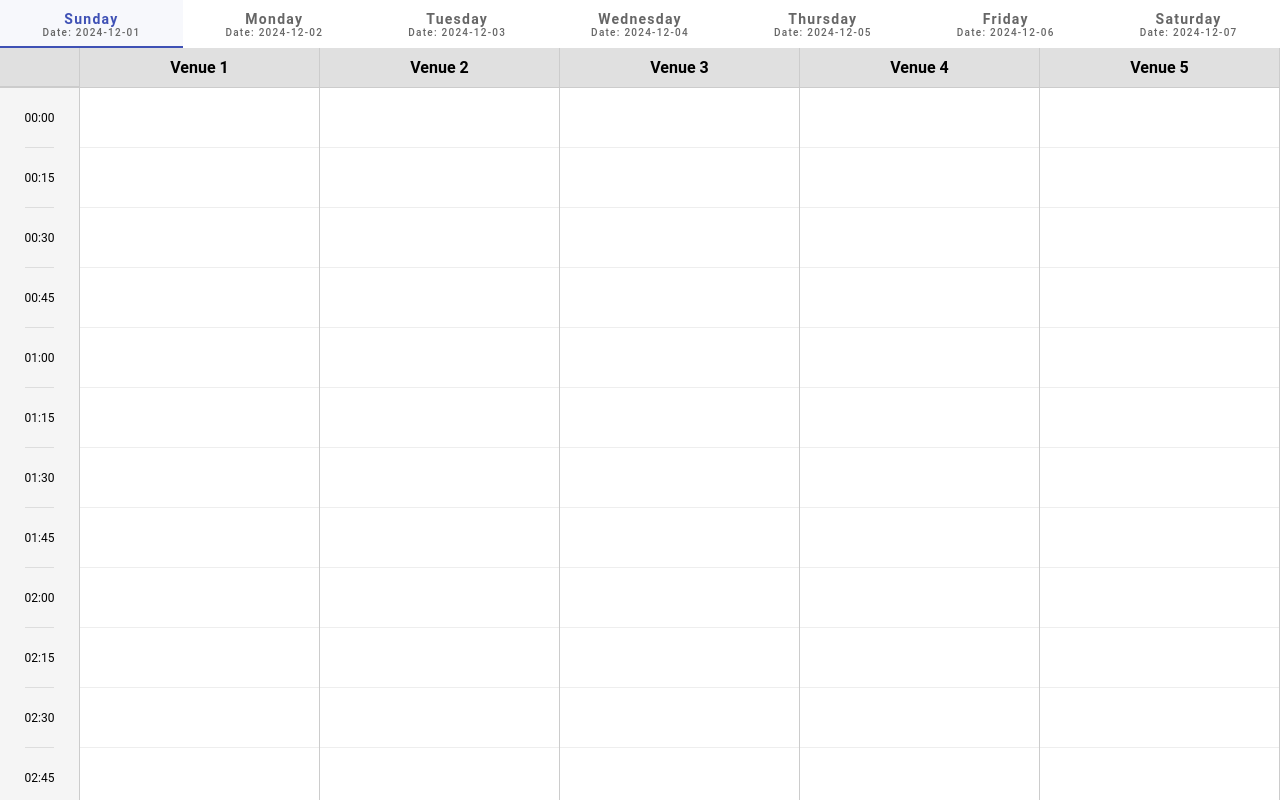
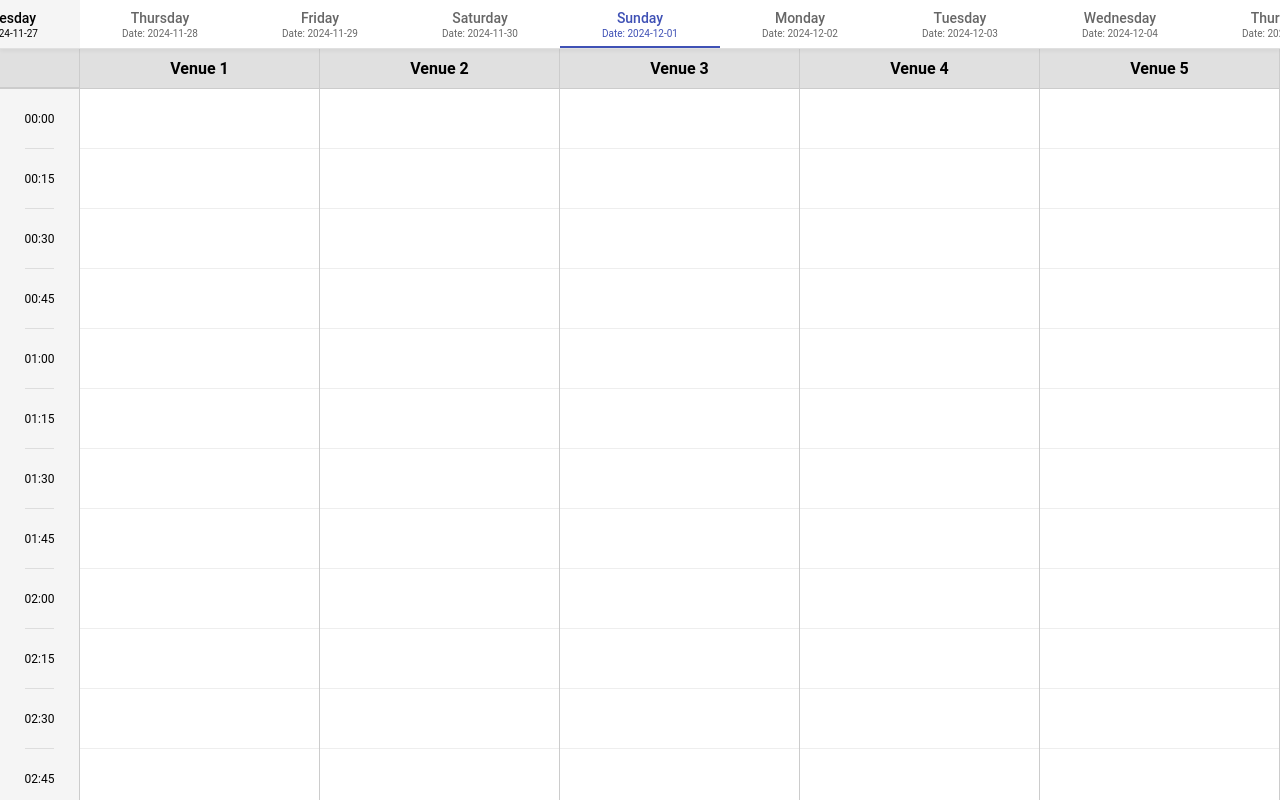
Before and after one commit to Mahabub618/event-time-table, an Angular app: page / in a window 1280 px wide. Built offline with nearby package versions, Linux system fonts and the light colour scheme.

Commit message:
refactor EventTimetable component for improved date selection and infinite scrolling

```diff
--- a/src/app/event-timetable/event-timetable.component.html
+++ b/src/app/event-timetable/event-timetable.component.html
@@ -1,17 +1,22 @@
 <div class="timetable-container">
-    <div class="tabs-wrapper">
-        <div class="animation-wrapper" *ngIf="!isLoading" [@slideInOut]="{ value: '', params: {
-                 enterFrom: direction === 'next' ? '100' : '-100',
-                 leaveTo: direction === 'next' ? '-100' : '100'
-             } }">
-            <mat-tab-group animationDuration="0ms" class="date-tabs" #tabGroup>
-                <mat-tab *ngFor="let day of days">
-                    <ng-template mat-tab-label>
-                        <div class="tab-label">
+    <div class="date-header-wrapper">
+        <div class="date-scroll-container" #dateScrollContainer (scroll)="onDateScroll($event)">
+            <div class="date-items-row">
+                <div class="date-item" *ngFor="let day of days"
+                     [class.selected]="day.date.toDateString() === selectedDate.toDateString()"
+                     (click)="selectDate(day)">
+                    <div class="tab-label-content">
                         <span class="day-name">{{ day.label }}</span>
                         <span class="date-text">Date: {{ day.date | date:'yyyy-MM-dd' }}</span>
                     </div>
-                    </ng-template>
+                    <div class="ink-bar" *ngIf="day.date.toDateString() === selectedDate.toDateString()"></div>
+                </div>
+            </div>
+        </div>
+        <div class="loading-overlay" *ngIf="isLoadingDays">
+            <div class="spinner"></div>
+        </div>
+    </div>
 
     <div class="schedule-viewport" #scheduleViewport (scroll)="onScroll($event)">
         <div class="schedule-content">
@@ -49,9 +54,4 @@
             </div>
         </div>
     </div>
-
-                </mat-tab>
-            </mat-tab-group>
 </div>
-    </div>
-</div>
--- a/src/app/event-timetable/event-timetable.component.scss
+++ b/src/app/event-timetable/event-timetable.component.scss
@@ -9,95 +9,120 @@
     }
 }
 
-.animation-wrapper {
-    flex: 1;
+.date-header-wrapper {
+    position: relative;
+    background: #fff;
+    border-bottom: 1px solid #e0e0e0;
+    box-shadow: 0 2px 4px rgba(0,0,0,0.05);
+    z-index: 200;
+    flex-shrink: 0;
+}
+
+.date-scroll-container {
+    overflow-x: auto;
+    overflow-y: hidden;
+    white-space: nowrap;
+    -webkit-overflow-scrolling: touch;
+    scrollbar-width: none;
+    &::-webkit-scrollbar {
+        display: none;
+    }
+}
+
+.date-items-row {
+    display: flex;
+    padding: 0;
+    height: 48px;
+}
+
+.date-item {
+    flex: 0 0 auto;
+    min-width: 160px;
+    height: 100%;
+    margin: 0;
     display: flex;
     flex-direction: column;
-    overflow: hidden;
+    align-items: center;
+    justify-content: center;
+    cursor: pointer;
+    border-radius: 0;
+    position: relative;
+    opacity: 0.6;
+    transition: opacity 0.2s, background-color 0.2s;
+
+    &:hover {
+        background-color: rgba(0,0,0,0.04);
+        opacity: 1;
+    }
+
+    &.selected {
+        background-color: transparent;
+        opacity: 1;
+        color: #3f51b5;
+
+        .day-name, .date-text {
+            color: #3f51b5;
+        }
+    }
 }
 
-.date-tabs {
-    flex: 1;
+.tab-label-content {
     display: flex;
     flex-direction: column;
+    align-items: center;
+    line-height: normal;
+    padding: 0 24px;
 }
 
-.tabs-wrapper {
-    flex: 1;
-    display: flex;
-    flex-direction: column;
-    position: relative;
-    overflow: hidden;
+.day-name {
+    font-weight: 500;
+    font-size: 14px;
+    color: inherit;
+    margin-bottom: 2px;
 }
 
-.nav-arrow {
+.date-text {
+    font-size: 10px;
+    color: inherit;
+}
+
+.ink-bar {
     position: absolute;
-    top: 24px;
-    transform: translateY(-50%);
-    z-index: 1000;
-    opacity: 1;
-    pointer-events: auto;
-    transition: opacity 0.3s ease;
-    background: rgba(255, 255, 255, 0.8);
-    border: 1px solid #ccc;
-    border-radius: 50%;
-    width: 32px;
-    height: 32px;
+    bottom: 0;
+    left: 0;
+    right: 0;
+    height: 2px;
+    background-color: #3f51b5;
+}
+
+.day-number {
+    display: none;
+}
+
+.loading-overlay {
+    position: absolute;
+    top: 0;
+    left: 0;
+    right: 0;
+    bottom: 0;
+    background: rgba(255,255,255,0.5);
     display: flex;
     align-items: center;
     justify-content: center;
-    cursor: pointer;
-    box-shadow: 0 2px 4px rgba(0, 0, 0, 0.2);
-
-    mat-icon {
-        font-size: 20px;
-        width: 20px;
-        height: 20px;
-    }
-
-    &.left {
-        left: 8px;
-    }
-
-    &.right {
-        right: 8px;
-    }
-
-    &:hover {
-        background-color: #f0f0f0;
-    }
+    pointer-events: none;
 }
 
-::ng-deep {
-    .mat-mdc-tab-group {
-        flex: 1;
-        display: flex;
-        flex-direction: column;
-        min-height: 0;
-    }
+.spinner {
+    width: 20px;
+    height: 20px;
+    border: 2px solid #1a73e8;
+    border-top-color: transparent;
+    border-radius: 50%;
+    animation: spin 1s linear infinite;
+}
 
-    .mat-mdc-tab-body-wrapper {
-        flex: 1 1 auto;
-        display: flex;
-        flex-direction: column;
-        min-height: 0;
-    }
-
-    .mat-mdc-tab-body {
-        flex: 1 1 auto;
-        height: 100%;
-        display: flex;
-        flex-direction: column;
-        min-height: 0;
-    }
-
-    .mat-mdc-tab-body-content {
-        height: 100%;
-        overflow: hidden !important;
-        display: flex;
-        flex-direction: column;
-        min-height: 0;
-    }
+@keyframes spin {
+    to { transform: rotate(360deg); }
 }
 
 .schedule-viewport {
--- a/src/app/event-timetable/event-timetable.component.ts
+++ b/src/app/event-timetable/event-timetable.component.ts
@@ -1,6 +1,5 @@
-import { Component, OnInit, ViewChild, ElementRef, AfterViewInit, HostListener } from '@angular/core';
-import { MatTabGroup } from '@angular/material/tabs';
-import { trigger, transition, style, animate, state } from '@angular/animations';
+import { Component, OnInit, ViewChild, ElementRef, AfterViewInit } from '@angular/core';
+import { trigger, transition, style, animate } from '@angular/animations';
 import { CalendarEvent } from '../models/event.model';
 import { EventDataService, Day } from '../services/event-data.service';
 
@@ -21,7 +20,7 @@ import { EventDataService, Day } from '../services/event-data.service';
   ]
 })
 export class EventTimetableComponent implements OnInit, AfterViewInit {
-  @ViewChild('tabGroup', { read: ElementRef }) tabGroupRef!: ElementRef;
+  @ViewChild('dateScrollContainer') dateScrollContainer!: ElementRef;
   @ViewChild('scheduleViewport') scheduleViewport!: ElementRef;
 
   days: Day[] = [];
@@ -37,42 +36,108 @@ export class EventTimetableComponent implements OnInit, AfterViewInit {
 
   events: CalendarEvent[] = [];
 
-  currentStartDate = new Date('2024-12-01');
-  isLoading = false;
-  direction: 'next' | 'prev' = 'next';
+  selectedDate: Date = new Date('2024-12-01');
+  isLoadingDays = false;
+
+  // For infinite scroll of days
+  private readonly DAY_BATCH_SIZE = 14;
+  private readonly SCROLL_THRESHOLD = 100;
 
   constructor(private eventDataService: EventDataService) { }
 
   ngOnInit(): void {
-    this.fetchDays();
+    this.initializeDays();
     this.fetchTimeSlots();
     this.loadVenues();
   }
 
   ngAfterViewInit() {
+    // Center the selected date if possible, or just ensure it's visible
   }
 
-  fetchDays() {
-    this.eventDataService.getDays(this.currentStartDate).subscribe(data => {
+  initializeDays() {
+    // Load some past days and some future days.
+    // Let's start 7 days before selectedDate
+    const startDate = new Date(this.selectedDate);
+    startDate.setDate(startDate.getDate() - 7);
+
+    this.isLoadingDays = true;
+    this.eventDataService.getDays(startDate, this.DAY_BATCH_SIZE).subscribe(data => {
       this.days = data;
-      this.isLoading = false;
+      this.isLoadingDays = false;
+      // After view updates, we might want to scroll to the selected date
+      setTimeout(() => this.scrollToSelectedDate(), 0);
     });
   }
 
-  loadNextWeek() {
-    this.direction = 'next';
-    this.isLoading = true;
-    this.currentStartDate.setDate(this.currentStartDate.getDate() + 7);
-    this.currentStartDate = new Date(this.currentStartDate);
-    this.fetchDays();
+  scrollToSelectedDate() {
+    if (!this.dateScrollContainer) return;
+    const container = this.dateScrollContainer.nativeElement;
+    // Simple logic: find the index of selected date and scroll there
+    // This assumes each day item has a fixed width or we can find the element
+    // For now, let's just scroll to center roughly if we can't find the element easily without more DOM queries
+    // Better: find the element in the list.
+    // We can use a data attribute on the day elements.
+    const selectedEl = container.querySelector('.date-item.selected');
+    if (selectedEl) {
+        selectedEl.scrollIntoView({ behavior: 'auto', block: 'nearest', inline: 'center' });
+    }
   }
 
-  loadPreviousWeek() {
-    this.direction = 'prev';
-    this.isLoading = true;
-    this.currentStartDate.setDate(this.currentStartDate.getDate() - 7);
-    this.currentStartDate = new Date(this.currentStartDate);
-    this.fetchDays();
+  onDateScroll(event: any) {
+    const element = event.target;
+    if (this.isLoadingDays) return;
+
+    if (element.scrollLeft < this.SCROLL_THRESHOLD) {
+      this.loadPreviousDays();
+    } else if (element.scrollWidth - element.scrollLeft - element.clientWidth < this.SCROLL_THRESHOLD) {
+      this.loadNextDays();
+    }
+  }
+
+  loadPreviousDays() {
+    if (this.days.length === 0) return;
+    this.isLoadingDays = true;
+    const firstDay = this.days[0].date;
+    const newStartDate = new Date(firstDay);
+    newStartDate.setDate(newStartDate.getDate() - this.DAY_BATCH_SIZE);
+
+    this.eventDataService.getDays(newStartDate, this.DAY_BATCH_SIZE).subscribe(newDays => {
+      const oldScrollWidth = this.dateScrollContainer.nativeElement.scrollWidth;
+      const oldScrollLeft = this.dateScrollContainer.nativeElement.scrollLeft;
+
+      this.days = [...newDays, ...this.days];
+      this.isLoadingDays = false;
+
+      // Adjust scroll position to maintain visual stability
+      setTimeout(() => {
+        const newScrollWidth = this.dateScrollContainer.nativeElement.scrollWidth;
+        this.dateScrollContainer.nativeElement.scrollLeft = oldScrollLeft + (newScrollWidth - oldScrollWidth);
+      }, 0);
+    });
+  }
+
+  loadNextDays() {
+    if (this.days.length === 0) return;
+    this.isLoadingDays = true;
+    const lastDay = this.days[this.days.length - 1].date;
+    const newStartDate = new Date(lastDay);
+    newStartDate.setDate(newStartDate.getDate() + 1);
+
+    this.eventDataService.getDays(newStartDate, this.DAY_BATCH_SIZE).subscribe(newDays => {
+      this.days = [...this.days, ...newDays];
+      this.isLoadingDays = false;
+    });
+  }
+
+  selectDate(day: Day) {
+    this.selectedDate = day.date;
+    // Here we would reload events for the selected date if the view depends on it
+    // Currently the view seems to show venues and events.
+    // If events are date-specific, we should filter or fetch them here.
+    // The current implementation of getEventsForVenue doesn't seem to filter by date in the component,
+    // but usually it should. Assuming events are loaded for the view.
+    // For this task, I'll just update the selectedDate.
   }
 
   fetchTimeSlots() {
@@ -113,8 +178,6 @@ export class EventTimetableComponent implements OnInit, AfterViewInit {
     }
   }
 
-  fetchEvents() {
-  }
 
 
   getEventsForVenue(venue: string): CalendarEvent[] {
--- a/src/app/services/event-data.service.ts
+++ b/src/app/services/event-data.service.ts
@@ -20,17 +20,14 @@ export class EventDataService {
     }
 
     private generateMockData() {
-        // Generate 15-20 venues
         for (let i = 1; i <= 20; i++) {
             this.allVenues.push(`Venue ${i}`);
         }
 
-        // Generate 30 events distributed among venues
         for (let i = 1; i <= 30; i++) {
             const venueIndex = (i - 1) % this.allVenues.length; // Distribute events round-robin or random
             const venue = this.allVenues[venueIndex];
 
-            // Simple logic to vary times
             const startHour = 8 + (i % 10); // 8am to 5pm
             const startTime = `${startHour.toString().padStart(2, '0')}:00`;
             const endTime = `${(startHour + 1).toString().padStart(2, '0')}:00`;
@@ -46,23 +43,22 @@ export class EventDataService {
         }
     }
 
-    getDays(startDate: Date): Observable<Day[]> {
+    getDays(startDate: Date, count: number = 7): Observable<Day[]> {
         const days: Day[] = [];
 
-        for (let i = 0; i < 7; i++) {
+        for (let i = 0; i < count; i++) {
             const date = new Date(startDate);
             date.setDate(startDate.getDate() + i);
             const label = date.toLocaleDateString('en-US', { weekday: 'long' });
             days.push({ date, label });
         }
 
-        // Simulate API delay
         return of(days).pipe(delay(500));
     }
 
     getTimeSlots(): Observable<string[]> {
         const timeSlots: string[] = [];
-        for (let i = 0; i < 96; i++) { // 24 hours * 4 slots/hour = 96 slots
+        for (let i = 0; i < 96; i++) {
             const hour = Math.floor(i / 4);
             const min = (i % 4) * 15;
             const time = `${hour.toString().padStart(2, '0')}:${min.toString().padStart(2, '0')}`;
```
Lines whose indentation alone changed are shown as unchanged.
